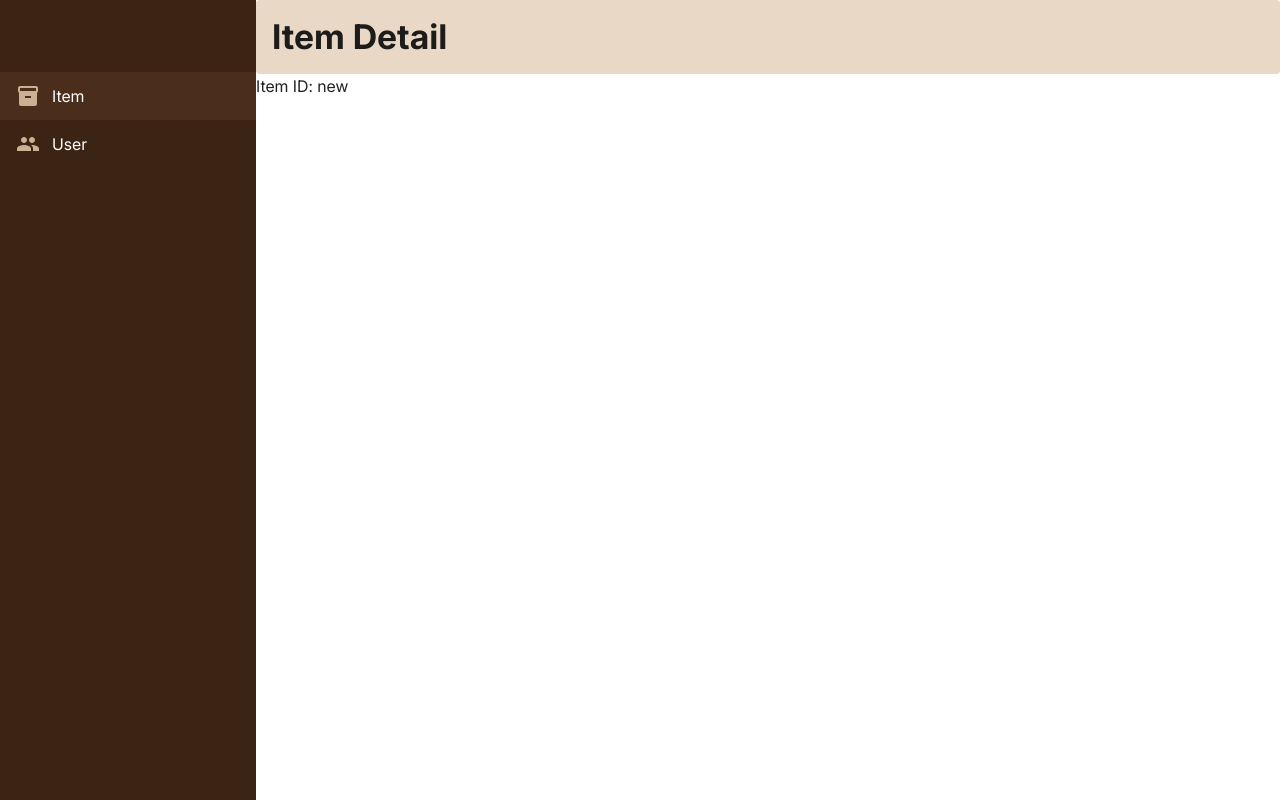
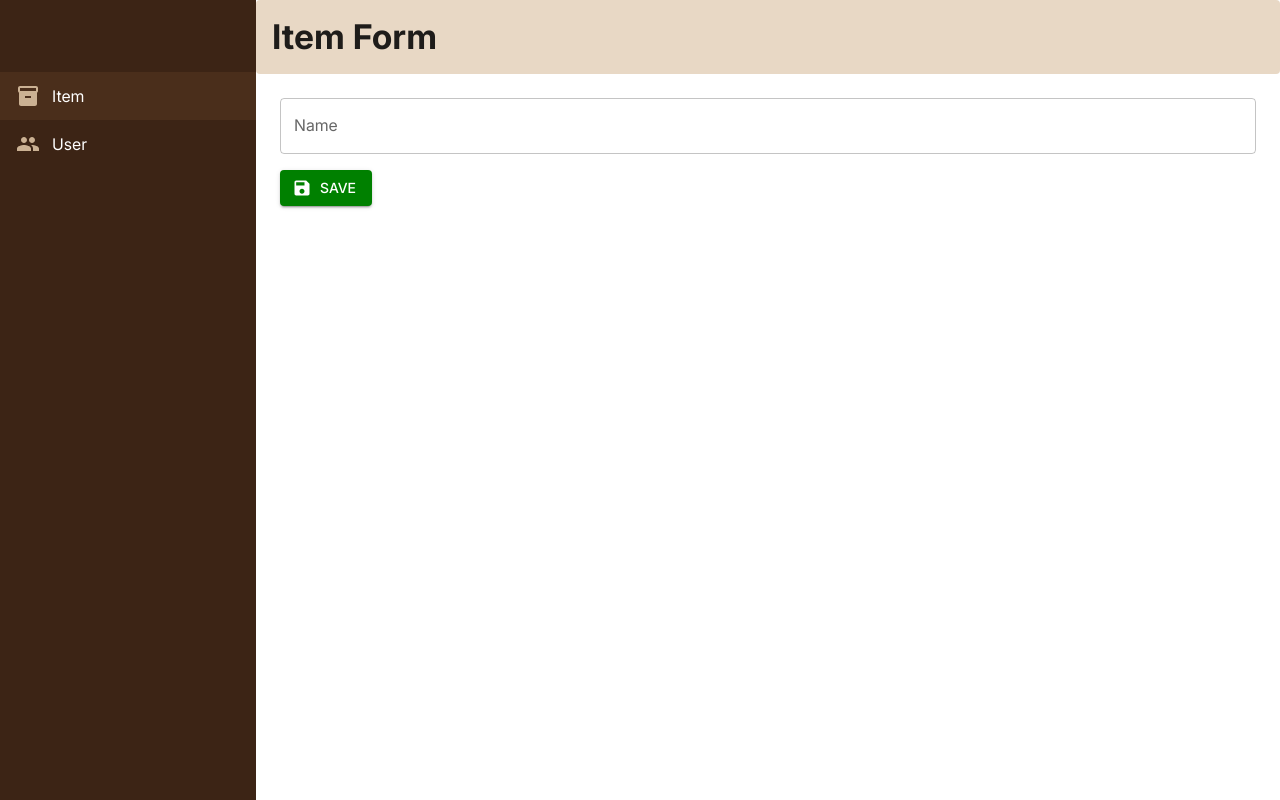
Before and after one commit to YonathanIsBack/take-one-pos-web, a React (Vite) app: page /item/new in a window 1280 px wide. Built offline with nearby package versions, Linux system fonts and the light colour scheme.

Commit message:
Create item form page

```diff
--- a/src/App.tsx
+++ b/src/App.tsx
@@ -1,8 +1,8 @@
-import { BrowserRouter, Routes, Route, Navigate } from 'react-router-dom'
+import { BrowserRouter, Navigate, Route, Routes } from 'react-router-dom'
 import Layout from './commons/Layout'
+import ItemEditPage from './pages/item/ItemEditPage'
+import ItemFormPage from './pages/item/ItemFormPage'
 import ItemPage from './pages/item/ItemPage'
-import ItemDetailPage from './pages/item/ItemDetailPage'
-import ItemEditPage from './pages/item/ItemEditPage'
 import UserPage from './pages/UserPage'
 
 function App() {
@@ -11,8 +11,8 @@ function App() {
       <Routes>
         <Route element={<Layout />}>
           <Route path="/item" element={<ItemPage />} />
-          <Route path="/item/:id" element={<ItemDetailPage />} />
-          <Route path="/item/:id/form" element={<ItemEditPage />} />
+          <Route path="/item/new" element={<ItemFormPage />} />
+          <Route path="/item/:id/edit" element={<ItemEditPage />} />
           <Route path="/user" element={<UserPage />} />
           <Route path="*" element={<Navigate to="/item" replace />} />
         </Route>
--- /dev/null
+++ b/src/pages/item/ItemFormPage.tsx
@@ -0,0 +1,51 @@
+import { useState } from 'react'
+import { Box, Button, TextField } from '@mui/material'
+import SaveIcon from '@mui/icons-material/Save'
+import { API_ITEM } from '../../constants/Url'
+import Title from '../../commons/Title'
+
+function ItemFormPage() {
+  const [item, setItem] = useState({ name: '' })
+
+  const handleChange = (e: React.ChangeEvent<HTMLInputElement>) => {
+    setItem({ ...item, [e.target.name]: e.target.value })
+  }
+
+  const handleSubmit = async () => {
+    try {
+      await fetch(API_ITEM, {
+        method: 'POST',
+        headers: { 'Content-Type': 'application/json' },
+        body: JSON.stringify({ name: item.name }),
+      })
+    } catch (error) {
+      console.error('Failed to save item:', error)
+    }
+  }
+
+  return (
+    <Box sx={{ display: 'flex', flexDirection: 'column', height: '100%' }}>
+      <Title titleText="Item Form" />
+      <Box sx={{ p: 3 }}>
+        <TextField
+          fullWidth
+          label="Name"
+          name="name"
+          value={item.name}
+          onChange={handleChange}
+          sx={{ mb: 2 }}
+        />
+        <Button
+          variant="contained"
+          startIcon={<SaveIcon />}
+          onClick={handleSubmit}
+          sx={{ bgcolor: 'green', '&:hover': { bgcolor: 'darkgreen' } }}
+        >
+          Save
+        </Button>
+      </Box>
+    </Box>
+  )
+}
+
+export default ItemFormPage
```
